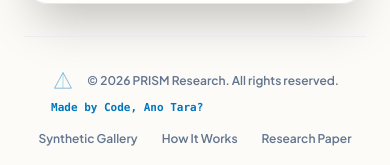
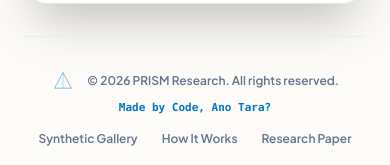
Before and after one commit to lncadrnn/P.R.I.S.M., a Next.js app in the folder web/: page / in a window 390 px wide. Shown: the part 8069-8234 px from the top of the page. Built offline with nearby package versions, Linux system fonts and the light colour scheme.

Commit message:
style: center footer copyright meta on mobile viewports

```diff
--- a/web/src/app/page.tsx
+++ b/web/src/app/page.tsx
@@ -1769,7 +1769,7 @@
 
         {/* Footer Meta & Copyrights */}
         <div className="relative z-10 border-t border-slate-200/60 pt-8 flex flex-col md:flex-row justify-between items-center gap-4 text-xs font-semibold text-slate-500 max-w-6xl mx-auto w-full">
-          <div className="flex flex-col sm:flex-row sm:items-center gap-2 sm:gap-3 text-left">
+          <div className="flex flex-col items-center sm:flex-row sm:items-center gap-2 sm:gap-3 text-center sm:text-left">
             <div className="flex items-center gap-3">
               <svg viewBox="0 0 100 100" className="w-6 h-6 fill-none stroke-2">
                 <polygon points="50,15 85,80 15,80" className="stroke-[#0077BE]" />
```
